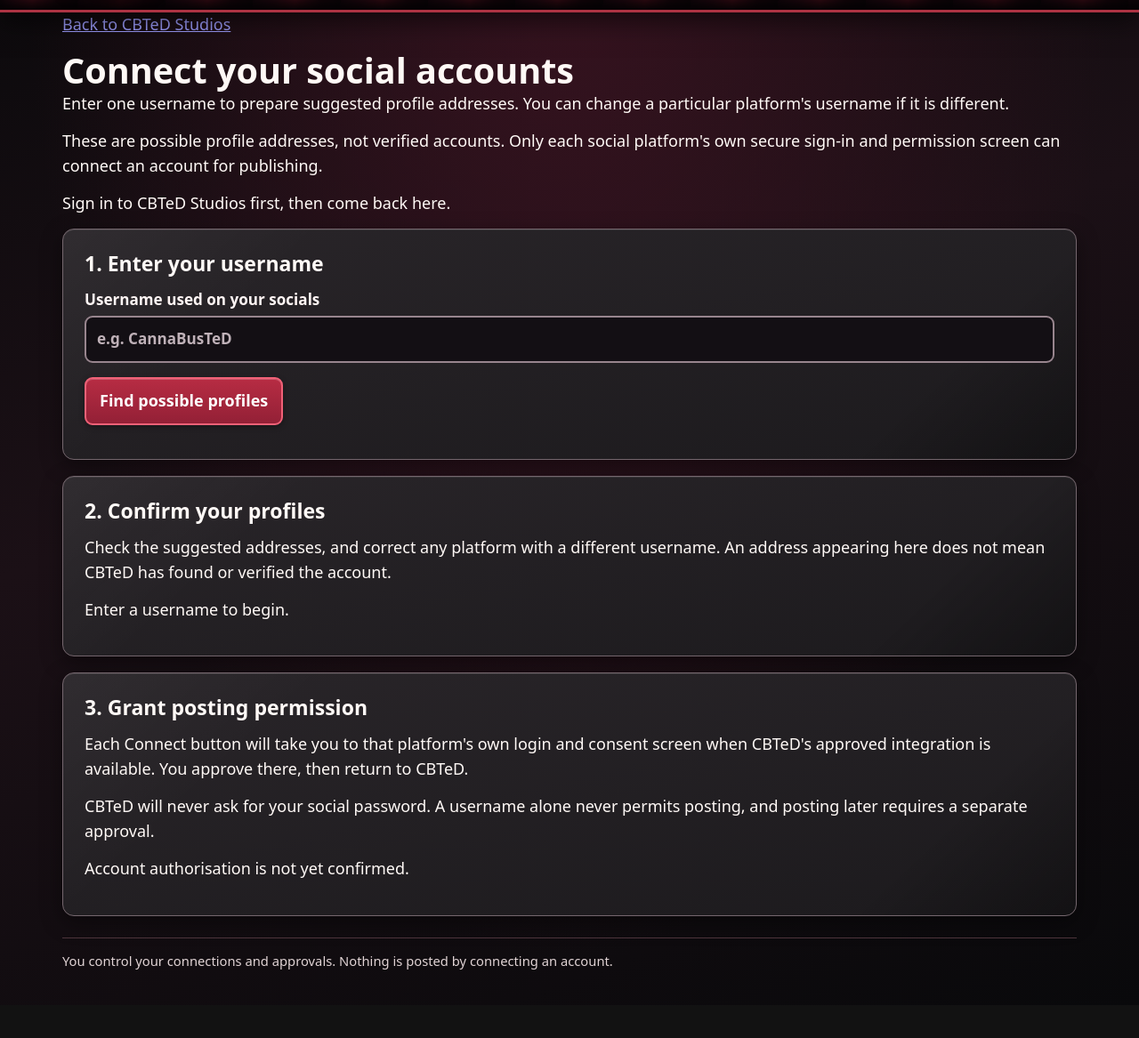
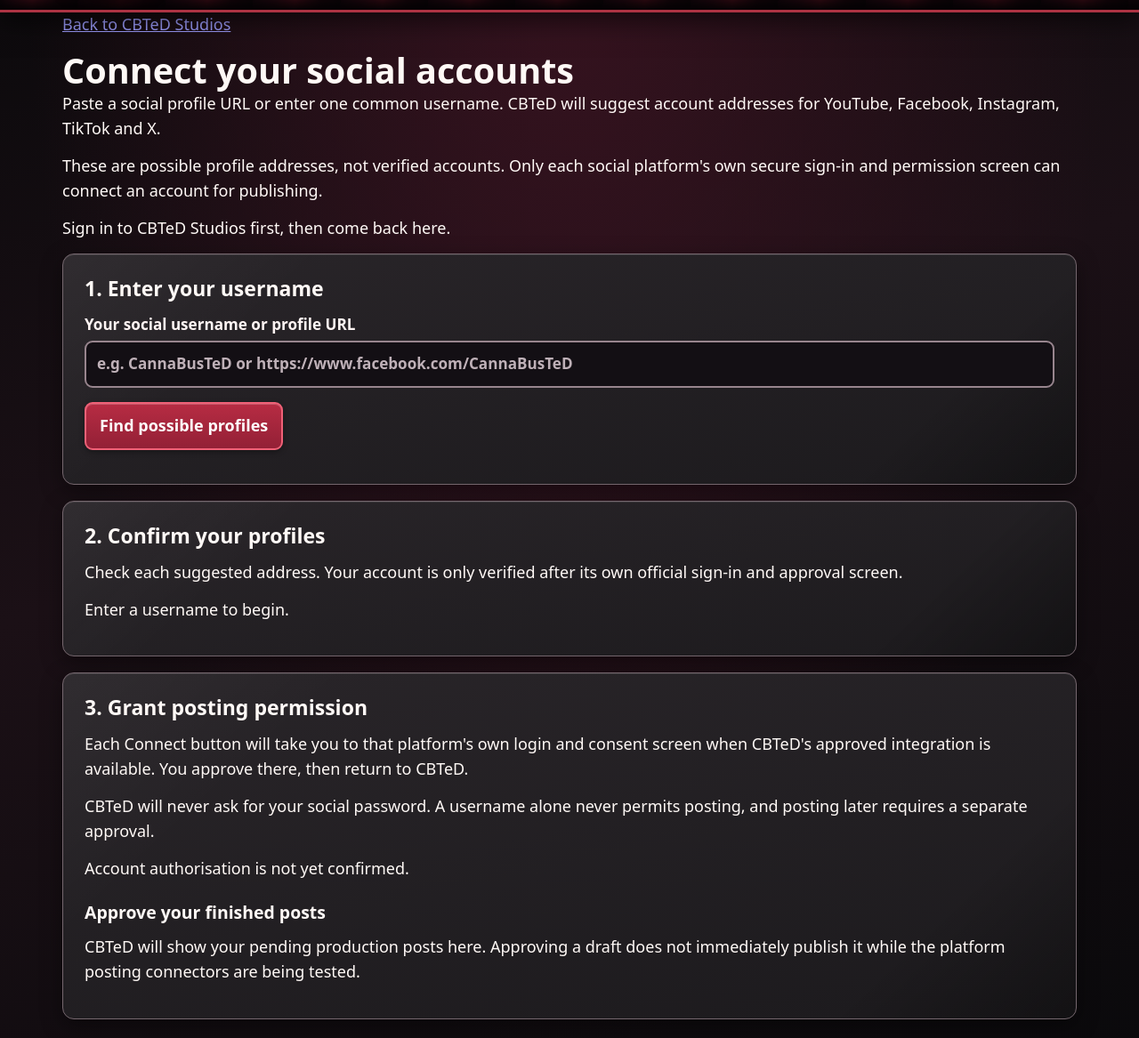
Before and after one commit to CannaBusTeD/CBTeD, a browser extension: page app/socials.html in a window 1280 px wide. Shown: the part 123-1290 px from the top of the page at 89% size. Before the commit the page ends 1253 px from the top, so only its background shows below. Drawn offline with Linux system fonts and the light colour scheme; a script that the page names is missing.

Commit message:
Expose pasted social URLs, X, authorised account confirmation and post approval requests

```diff
--- a/app/socials.html
+++ b/app/socials.html
@@ -19,14 +19,14 @@
 <main id="main" class="container">
  <p><a href="./">Back to CBTeD Studios</a></p>
  <h1>Connect your social accounts</h1>
- <p>Enter one username to prepare suggested profile addresses. You can change a particular platform's username if it is different.</p>
+ <p>Paste a social profile URL or enter one common username. CBTeD will suggest account addresses for YouTube, Facebook, Instagram, TikTok and X.</p>
  <p>These are possible profile addresses, not verified accounts. Only each social platform's own secure sign-in and permission screen can connect an account for publishing.</p>
  <p id="social-status" role="status" aria-live="polite">Sign in to CBTeD Studios first, then come back here.</p>
  <section class="panel" aria-labelledby="handle-heading">
   <h2 id="handle-heading">1. Enter your username</h2>
   <form id="handle-form">
-   <label for="common-handle">Username used on your socials
-    <input id="common-handle" name="handle" autocomplete="off" spellcheck="false" placeholder="e.g. CannaBusTeD" maxlength="60" required>
+   <label for="common-handle">Your social username or profile URL
+    <input id="common-handle" name="handle" autocomplete="off" spellcheck="false" placeholder="e.g. CannaBusTeD or https://www.facebook.com/CannaBusTeD" maxlength="320" required>
    </label>
    <div class="actions"><button type="submit">Find possible profiles</button></div>
   </form>
@@ -34,7 +34,7 @@
  </section>
  <section class="panel" aria-labelledby="profiles-heading">
   <h2 id="profiles-heading">2. Confirm your profiles</h2>
-  <p>Check the suggested addresses, and correct any platform with a different username. An address appearing here does not mean CBTeD has found or verified the account.</p>
+  <p>Check each suggested address. Your account is only verified after its own official sign-in and approval screen.</p>
   <div id="social-profiles" aria-live="polite"><p>Enter a username to begin.</p></div>
  </section>
  <section class="panel" aria-labelledby="approvals-heading">
@@ -42,6 +42,11 @@
   <p>Each Connect button will take you to that platform's own login and consent screen when CBTeD's approved integration is available. You approve there, then return to CBTeD.</p>
   <p>CBTeD will never ask for your social password. A username alone never permits posting, and posting later requires a separate approval.</p>
   <p id="connection-status" role="status" aria-live="polite">Account authorisation is not yet confirmed.</p>
+  <section aria-labelledby="post-approvals-heading">
+   <h3 id="post-approvals-heading">Approve your finished posts</h3>
+   <p>CBTeD will show your pending production posts here. Approving a draft does not immediately publish it while the platform posting connectors are being tested.</p>
+   <ul id="post-approvals" class="clean-list"></ul>
+  </section>
   <ul id="connected-accounts" class="clean-list" aria-label="Accounts actually connected"></ul>
  </section>
 </main>
```
